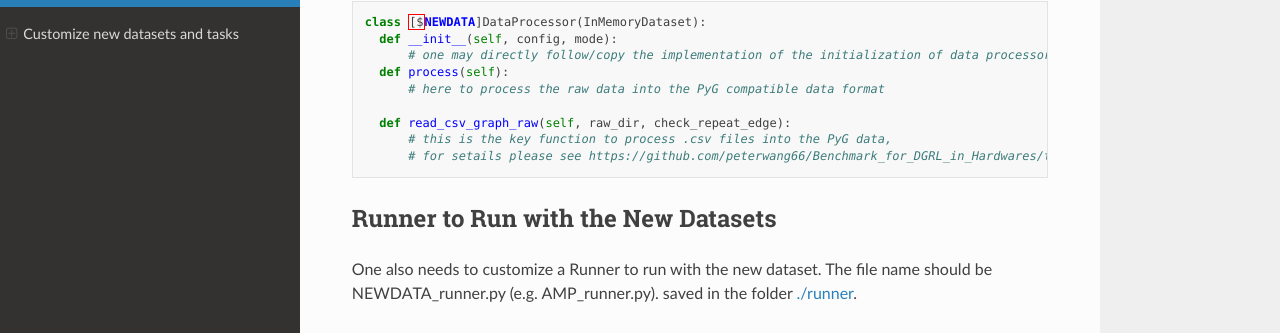
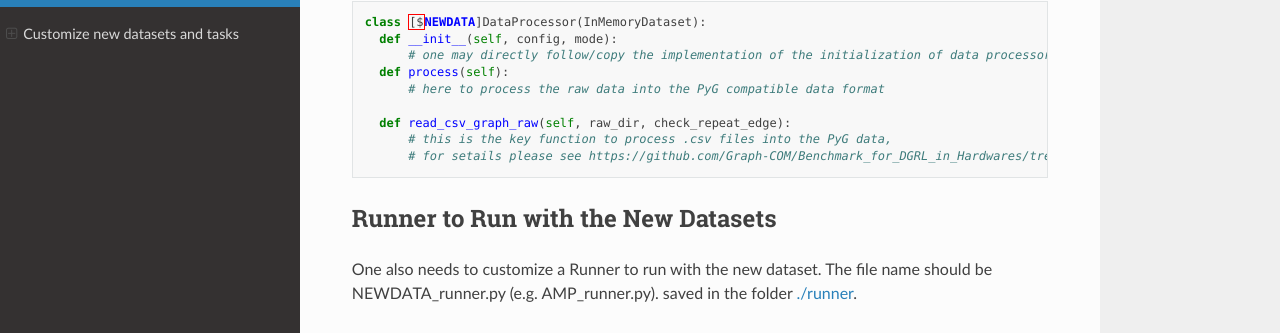
Before and after one commit to Graph-COM/Benchmark_for_DGRL_in_Hardwares, a Sphinx documentation site: the page built from docs/source/data/data_customize.rst, in a window 1280 px wide and 900 px high, scrolled down 717 px. Shown: the part 111-444 px from the top of the window. Built offline with Sphinx 7.4.7 and the Read the Docs theme 2.0.0, drawn with Linux system fonts in a browser that asks for light colours; part of the change alters nothing that is shown.

Commit message:
Update data_customize.rst

```diff
--- a/docs/source/data/data_customize.rst
+++ b/docs/source/data/data_customize.rst
@@ -31,13 +31,13 @@ DGRL accepts the following csv format to store the raw data:
 +-------------------+-----------------------------------------+
 
 
-Examples of the raw data can be found at `./data_raw/ <https://github.com/peterwang66/Benchmark_for_DGRL_in_Hardwares/tree/main/DGRL-Hardware/data_raw>`_.
+Examples of the raw data can be found at `./data_raw/ <https://github.com/Graph-COM/Benchmark_for_DGRL_in_Hardwares/tree/main/DGRL_Hardware/data_raw>`_.
 
 
 DataProcessor to handle the raw data
 --------------------------------------
 
-One need to customize a Data processor to process the raw data into PyG compatible data. The file name should be NEWDATA_data_processor.py (e.g. AMP_data_processor), saved in the folder `./data_processor <https://github.com/peterwang66/Benchmark_for_DGRL_in_Hardwares/tree/main/DGRL-Hardware/data_processor>`_.
+One need to customize a Data processor to process the raw data into PyG compatible data. The file name should be NEWDATA_data_processor.py (e.g. AMP_data_processor), saved in the folder `./data_processor <https://github.com/Graph-COM/Benchmark_for_DGRL_in_Hardwares/tree/main/DGRL_Hardware/data_processor>`_.
 
 A tutorial to customize such data processor is as follows:
 
@@ -51,12 +51,12 @@ A tutorial to customize such data processor is as follows:
 
       def read_csv_graph_raw(self, raw_dir, check_repeat_edge):
           # this is the key function to process .csv files into the PyG data,
-          # for setails please see https://github.com/peterwang66/Benchmark_for_DGRL_in_Hardwares/tree/main/DGRL-Hardware/data_processor.
+          # for setails please see https://github.com/Graph-COM/Benchmark_for_DGRL_in_Hardwares/tree/main/DGRL_Hardware/data_processor.
 
 Runner to Run with the New Datasets
 -------------------------------------
 
-One also needs to customize a Runner to run with the new dataset. The file name should be NEWDATA_runner.py (e.g. AMP_runner.py). saved in the folder `./runner <https://github.com/peterwang66/Benchmark_for_DGRL_in_Hardwares/tree/main/DGRL-Hardware/runner>`_.
+One also needs to customize a Runner to run with the new dataset. The file name should be NEWDATA_runner.py (e.g. AMP_runner.py). saved in the folder `./runner <https://github.com/Graph-COM/Benchmark_for_DGRL_in_Hardwares/tree/main/DGRL_Hardware/runner>`_.
 
 A tutorial to customize such runner is as follows:
 
```
